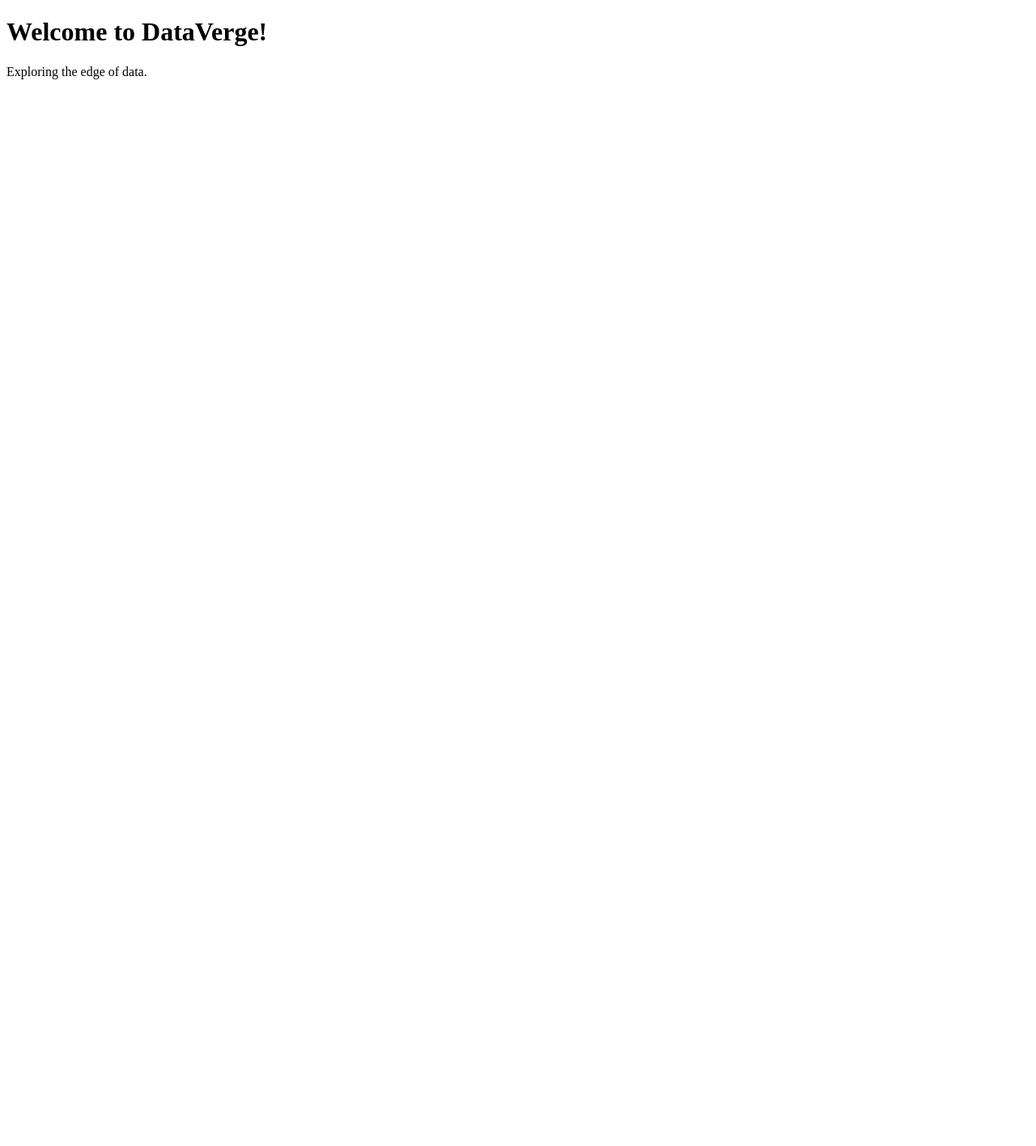
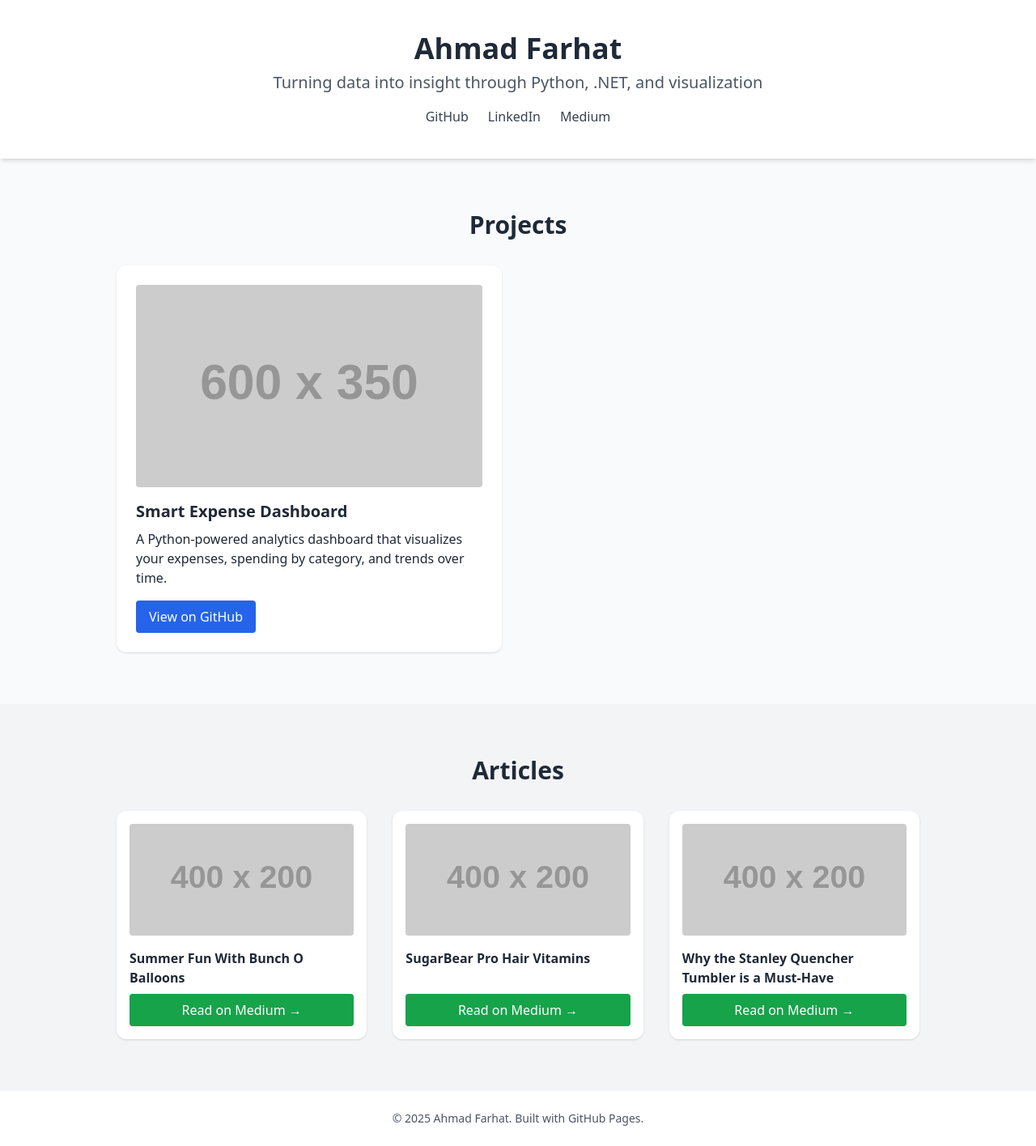
Before and after one commit to a-farhat/dataverge, a plain HTML site: page index.html in a window 1280 px wide. Shown: the whole page at 81% size. Before the commit the page ends 800 px from the top, so only its background shows below. Drawn offline with nearby package versions, Linux system fonts and the light colour scheme; placeholder pictures from the web are drawn by us.

Commit message:
Update site look and feel

```diff
--- a/index.html
+++ b/index.html
@@ -1,11 +1,72 @@
 <!DOCTYPE html>
-<html>
-  <head>
-    <meta charset="UTF-8">
-    <title>DataVerge</title>
-  </head>
-  <body>
-    <h1>Welcome to DataVerge!</h1>
-    <p>Exploring the edge of data.</p>
-  </body>
+<html lang="en">
+<head>
+  <meta charset="UTF-8">
+  <meta name="viewport" content="width=device-width, initial-scale=1.0">
+  <title>Ahmad Farhat | Dataverge</title>
+  <script src="https://cdn.tailwindcss.com"></script>
+</head>
+<body class="bg-gray-50 text-gray-800 font-sans">
+
+  <!-- Header / Hero Section -->
+  <header class="bg-white shadow-md">
+    <div class="max-w-5xl mx-auto px-4 py-10 text-center">
+      <h1 class="text-4xl font-bold mb-2">Ahmad Farhat</h1>
+      <p class="text-xl text-gray-600 mb-4">Turning data into insight through Python, .NET, and visualization</p>
+      <div class="flex justify-center gap-6">
+        <a href="https://github.com/a-farhat" target="_blank" class="text-gray-700 hover:text-gray-900 font-medium">GitHub</a>
+        <a href="https://www.linkedin.com/in/ahmadfarhat/" target="_blank" class="text-gray-700 hover:text-gray-900 font-medium">LinkedIn</a>
+        <a href="https://medium.com/@ahmadgmail" target="_blank" class="text-gray-700 hover:text-gray-900 font-medium">Medium</a>
+      </div>
+    </div>
+  </header>
+
+  <!-- Projects Section -->
+  <section class="max-w-5xl mx-auto px-4 py-16">
+    <h2 class="text-3xl font-semibold mb-8 text-center">Projects</h2>
+    <div class="grid md:grid-cols-2 gap-10">
+      <!-- Smart Expense Dashboard -->
+      <div class="bg-white rounded-xl shadow p-6">
+        <img src="https://via.placeholder.com/600x350?text=Smart+Expense+Dashboard" alt="Smart Expense Dashboard Screenshot" class="rounded mb-4">
+        <h3 class="text-xl font-bold mb-2">Smart Expense Dashboard</h3>
+        <p class="mb-4">A Python-powered analytics dashboard that visualizes your expenses, spending by category, and trends over time.</p>
+        <a href="https://github.com/a-farhat/SmartExpenseDashboard" target="_blank" class="inline-block bg-blue-600 text-white px-4 py-2 rounded hover:bg-blue-700">View on GitHub</a>
+      </div>
+      <!-- Add more projects here -->
+    </div>
+  </section>
+
+  <!-- Articles Section -->
+  <section class="bg-gray-100 py-16">
+    <div class="max-w-5xl mx-auto px-4">
+      <h2 class="text-3xl font-semibold mb-8 text-center">Articles</h2>
+      <div class="grid md:grid-cols-3 gap-8">
+        <!-- Article 1 -->
+        <div class="bg-white rounded-xl shadow p-4 flex flex-col">
+          <img src="https://via.placeholder.com/400x200?text=Summer+Fun+With+Bunch+O+Balloons" alt="Article 1" class="rounded mb-4">
+          <h3 class="font-bold mb-2">Summer Fun With Bunch O Balloons</h3>
+          <a href="https://medium.com/@ahmadgmail/summer-fun-with-bunch-o-balloons-eda2339e7fee" target="_blank" class="mt-auto inline-block bg-green-600 text-white px-3 py-2 rounded hover:bg-green-700 text-center">Read on Medium →</a>
+        </div>
+        <!-- Article 2 -->
+        <div class="bg-white rounded-xl shadow p-4 flex flex-col">
+          <img src="https://via.placeholder.com/400x200?text=SugarBear+Pro+Hair+Vitamins" alt="Article 2" class="rounded mb-4">
+          <h3 class="font-bold mb-2">SugarBear Pro Hair Vitamins</h3>
+          <a href="https://medium.com/@ahmadgmail/sugarbear-pro-hair-vitamins-be0a12b917ed" target="_blank" class="mt-auto inline-block bg-green-600 text-white px-3 py-2 rounded hover:bg-green-700 text-center">Read on Medium →</a>
+        </div>
+        <!-- Article 3 -->
+        <div class="bg-white rounded-xl shadow p-4 flex flex-col">
+          <img src="https://via.placeholder.com/400x200?text=Stanley+Quencher+Tumbler" alt="Article 3" class="rounded mb-4">
+          <h3 class="font-bold mb-2">Why the Stanley Quencher Tumbler is a Must-Have</h3>
+          <a href="https://medium.com/@ahmadgmail/why-the-stanley-quencher-tumbler-is-the-must-have-drinkware-for-hot-summer-days-ee040162623a" target="_blank" class="mt-auto inline-block bg-green-600 text-white px-3 py-2 rounded hover:bg-green-700 text-center">Read on Medium →</a>
+        </div>
+      </div>
+    </div>
+  </section>
+
+  <!-- Footer -->
+  <footer class="bg-white py-6 text-center text-gray-600 text-sm">
+    © 2025 Ahmad Farhat. Built with GitHub Pages.
+  </footer>
+
+</body>
 </html>
```
